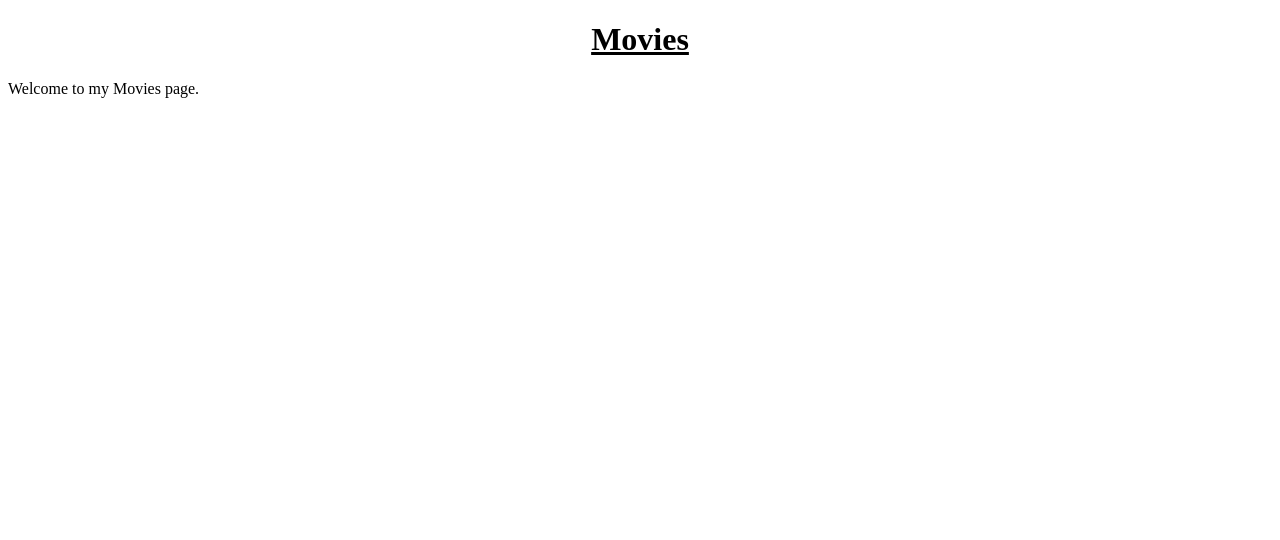
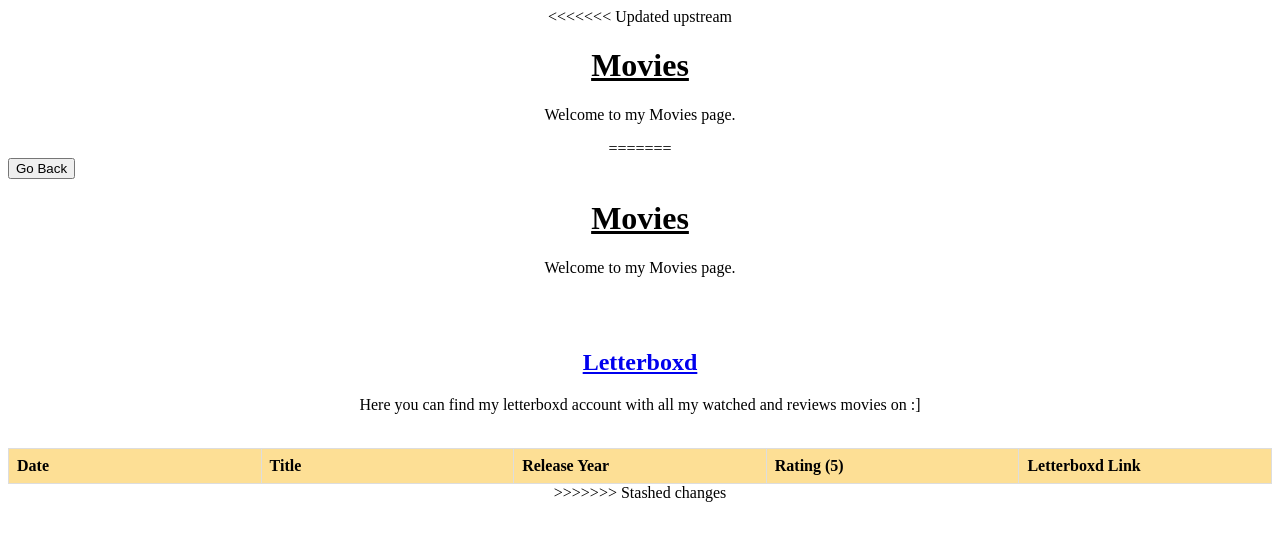
Before and after one commit to Ladish-Ark/Web-Dev-Project, a plain HTML site: page movies.html in a window 1280 px wide. Drawn offline with nearby package versions, Linux system fonts and the light colour scheme.

Commit message:
Slight Changes

```diff
--- a/movies.html
+++ b/movies.html
@@ -3,9 +3,41 @@
     <head>
         <title>Movies</title>
         <link rel="stylesheet" type="text/css" href="style.css" />
+<<<<<<< Updated upstream
     </head>
     <body>
         <h1>Movies</h1>
         <p>Welcome to my Movies page.</p>
     </body>
 </html>
+=======
+        <script src="https://cdn.jsdelivr.net/npm/papaparse@5.3.0/papaparse.min.js"></script>
+
+    </head>
+    <body>
+        <header>
+            <button onclick="location.href='index.html'">Go Back</button>
+        </header>
+        <h1>Movies</h1>
+        <p>Welcome to my Movies page.</p><br><br>
+
+        <a href="https://letterboxd.com/ladish"><h2>Letterboxd</h2></a>
+        <p>Here you can find my letterboxd account with all my watched and reviews movies on :]</p><br>
+
+        <table id="movie-table">
+          <thead>
+            <tr>
+              <th>Date</th>
+              <th>Title</th>
+              <th>Release Year</th>
+              <th>Rating (5)</th>
+              <th>Letterboxd Link</th>
+            </tr>
+          </thead>
+          <tbody id="movies">
+          </tbody>
+        </table>
+        <script src="movies.js"></script>
+    </body>
+</html>
+>>>>>>> Stashed changes
--- a/style.css
+++ b/style.css
@@ -1,6 +1,14 @@
+html {
+  text-align: center;
+}
+
 h1 {
     text-align: center;
     text-decoration: underline;
+}
+
+header {
+  text-align: left;
 }
 
 .row {
@@ -36,3 +44,19 @@ h1 {
     }
 
   }
+
+  table {
+    width: 100%;
+    table-layout: fixed;
+    border-collapse: collapse;
+  }
+
+  th, td {
+    text-align: left;
+    padding: 0.5rem;
+    border: 1px solid #ddd;
+  }
+
+  th {
+    background-color: #FDDF95;
+  }
```
Also changed, not shown: games.html (+4 -0 lines), music.html (+6 -0 lines).
